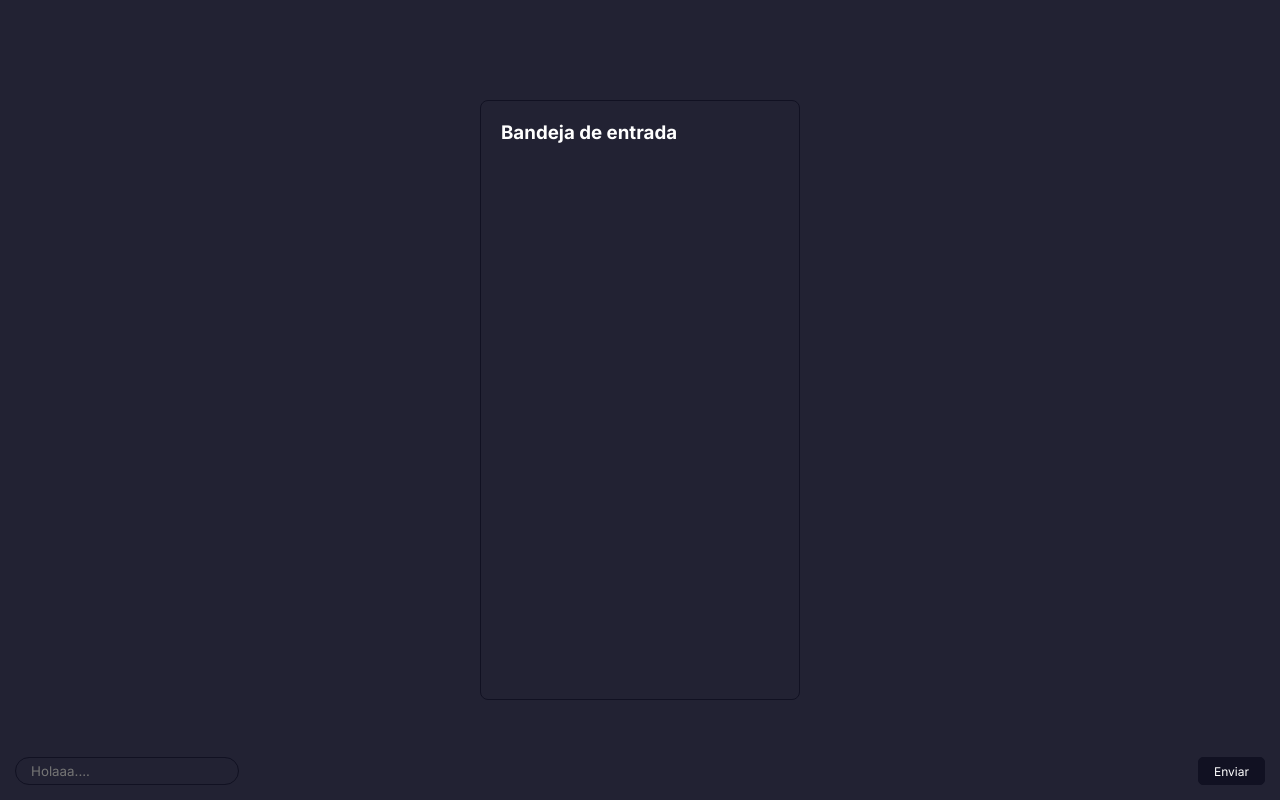
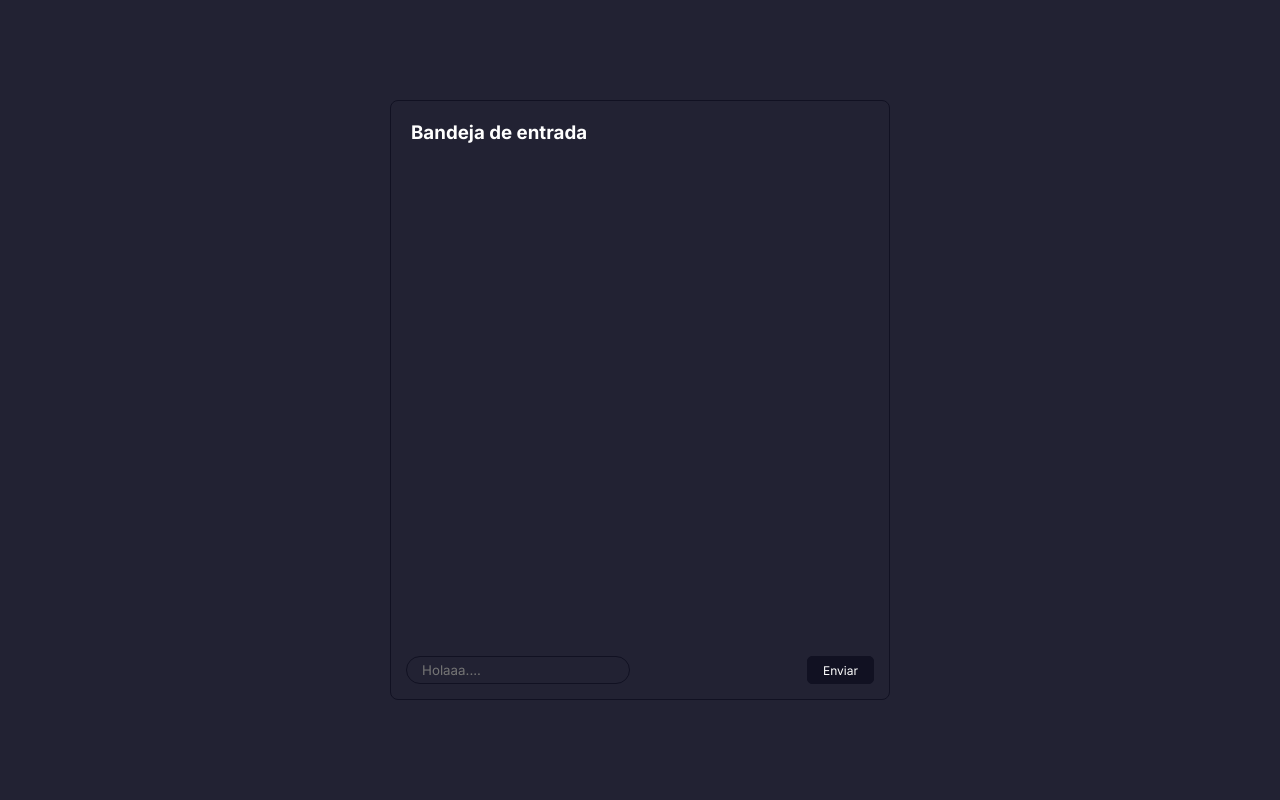
Before and after one commit to nelrondon/chat-realtime, a website: page client/index.html in a window 1280 px wide. Drawn offline with Linux system fonts and the light colour scheme.

Commit message:
modify css

```diff
--- a/client/index.html
+++ b/client/index.html
@@ -75,20 +75,21 @@
             justify-content: center;
         }
         #chat{
-            width: 320px;
+            width: 100%;
+            max-width: 500px;
             height: 600px;
-            overflow-y: scroll;
             border: 1px solid #112;
             color: #fff;
             border-radius: 8px;
             position: relative;
+            padding-bottom: 50px;
         }
 
         form{
             width: 100%;
             padding: 15px;
 
-            position: fixed;
+            position: absolute;
             left: 0;
             bottom: 0;
 
@@ -113,8 +114,6 @@
             font-size: .75em;
             cursor: pointer;
         }
-    </style>
-    <style>
         #chat h3{
             width: 100%;
             padding: 20px;
@@ -128,6 +127,7 @@
             display: flex;
             flex-direction: column;
             gap: 5px;
+            overflow-y: scroll;
         }
 
         .message{
```
